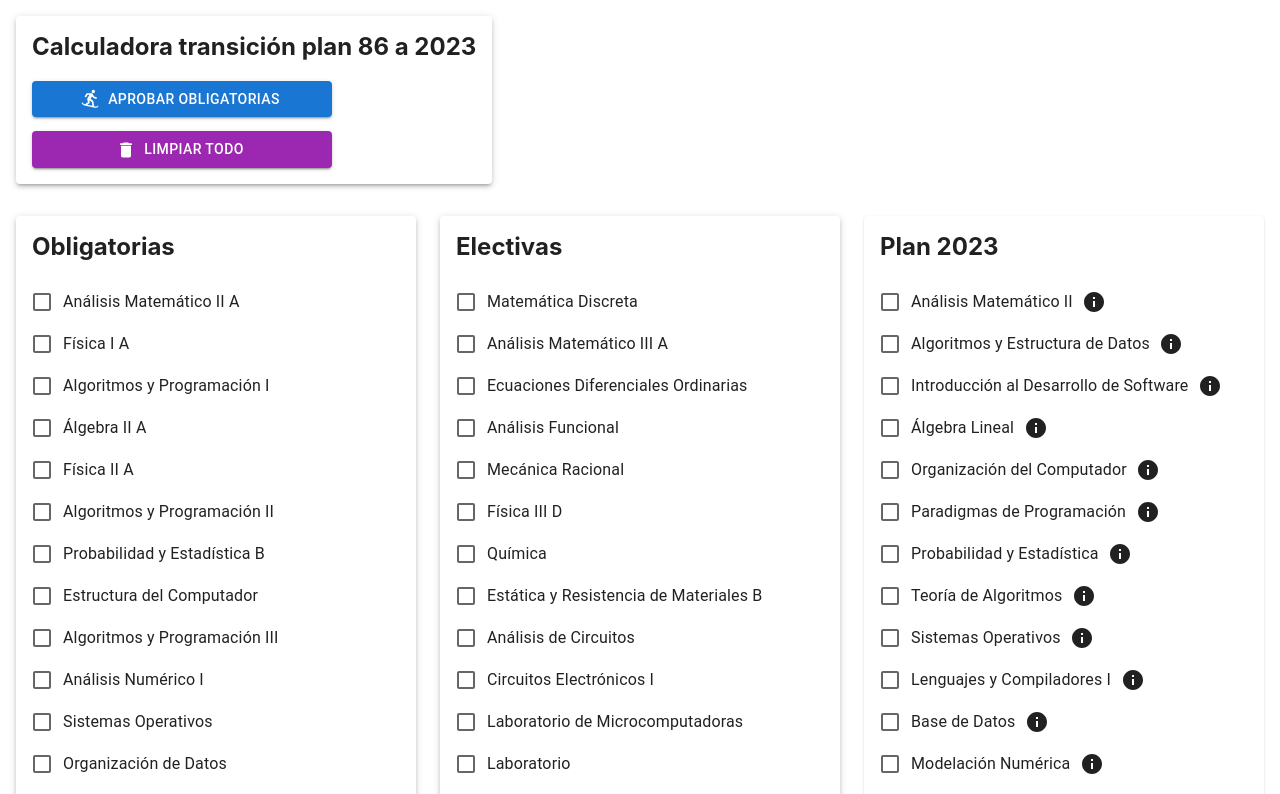
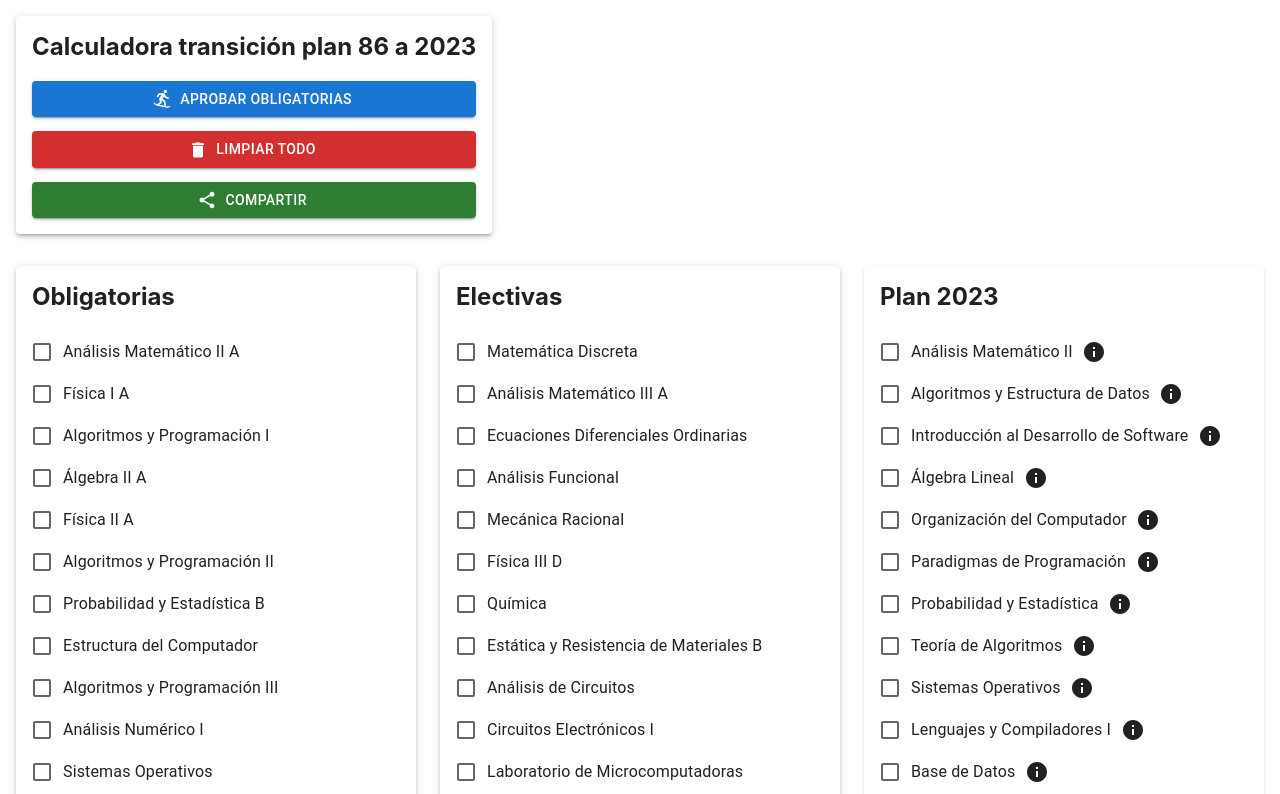
Before and after one commit to ManuelBilbao/FIUBA-Transicion, a React (Create React App) app: page / in a window 1280 px wide. Shown: the top 794 px of the page. Built offline with nearby package versions, Linux system fonts and the light colour scheme.

Commit message:
Funcionalidad de compartir código para replicar

```diff
--- a/src/App.js
+++ b/src/App.js
@@ -6,8 +6,10 @@ import { useEffect, useState } from 'react';
 import { useMaterias86 } from './utils/useMaterias86';
 import DeleteIcon from '@mui/icons-material/Delete';
 import SnowboardingIcon from '@mui/icons-material/Snowboarding';
+import ShareIcon from '@mui/icons-material/Share';
 import Materia86 from './components/Materia86';
 import Materia23 from './components/Materia23';
+import ShareDialog from './components/ShareDialog';
 
 function App() {
   const [creditos, setCreditos] = useState(0);
@@ -15,6 +17,8 @@ function App() {
   const [creditosTransicion, setCreditosTransicion] = useState(0);
   const [materias86, setMaterias86] = useMaterias86("materias86-calculadorBilbao", []);
   const [materias23, setMaterias23] = useState([]);
+  const [shareDialogOpen, setShareDialogOpen] = useState(false);
+  const [shareCode, setShareCode] = useState("");
 
   const agregarMateria86 = (materia) => {
     if (materias86.includes(materia)) return;
@@ -44,6 +48,46 @@ function App() {
   const eliminarMateria86 = (materia) => {
     setMaterias86(materias86.filter(m => m.nombre !== materia.nombre));
   };
+
+  const exportar = () => {
+    let bits = "";
+    let hexa = "";
+
+    materias_plan86.obligatorias.forEach(materia => {
+      const bit = (materias86.some(m => m.nombre === materia.nombre)) ? "1" : "0";
+      bits = bit + bits;
+      if (bits.length === 4) {
+        hexa += parseInt(bits, 2).toString(16);
+        bits = "";
+      }
+    });
+
+    materias_plan86.orientaciones.forEach(orientacion => {
+      orientacion.materias.forEach(materia => {
+        const bit = (materias86.some(m => m.nombre === materia.nombre)) ? "1" : "0";
+        bits = bit + bits;
+        if (bits.length === 4) {
+          hexa += parseInt(bits, 2).toString(16);
+          bits = "";
+        }
+      });
+    });
+
+    materias_plan86.electivas.forEach(materia => {
+      const bit = (materias86.some(m => m.nombre === materia.nombre)) ? "1" : "0";
+      bits = bit + bits;
+      if (bits.length === 4) {
+        hexa += parseInt(bits, 2).toString(16);
+        bits = "";
+      }
+    });
+
+    if (bits.length > 0)
+      hexa += parseInt(bits, 2).toString(16);
+
+    setShareCode(hexa);
+    setShareDialogOpen(true);
+  }
 
   useEffect(() => {
     let _materias23 = [];
@@ -95,7 +139,7 @@ function App() {
                 variant="contained"
                 color="primary"
                 startIcon={<SnowboardingIcon />}
-                sx={{ maxWidth: "300px", marginBottom: "1em" }}
+                sx={{ marginBottom: "1em" }}
                 onClick={seleccionarTodasObligatorias86}
               >
                 Aprobar obligatorias
@@ -103,13 +147,24 @@ function App() {
 
               <Button
                 variant="contained"
-                color="secondary"
+                color="error"
                 startIcon={<DeleteIcon />}
-                sx={{ maxWidth: "300px" }}
+                sx={{ marginBottom: "1em" }}
                 onClick={limpiarTodo}
               >
                 Limpiar todo
               </Button>
+
+              <Button
+                variant="contained"
+                color="success"
+                startIcon={<ShareIcon />}
+                onClick={exportar}
+              >
+                Compartir
+              </Button>
+
+              <ShareDialog codigo={shareCode} open={shareDialogOpen} onClose={() => setShareDialogOpen(false)} />
             </FormGroup>
           </Paper>
         </Grid>
--- /dev/null
+++ b/src/components/ShareDialog.jsx
@@ -0,0 +1,16 @@
+import { Dialog, DialogContent, DialogTitle, TextField } from "@mui/material";
+
+function ShareDialog(props) {
+  const { codigo, open, onClose } = props;
+
+  return (
+    <Dialog open={open} onClose={onClose} fullWidth>
+      <DialogTitle>Compartir</DialogTitle>
+      <DialogContent>
+        <TextField fullWidth variant="outlined" label="Código" value={codigo.toUpperCase()} sx={{ marginTop: "1em" }} />
+      </DialogContent>
+    </Dialog>
+  );
+}
+
+export default ShareDialog;
```
